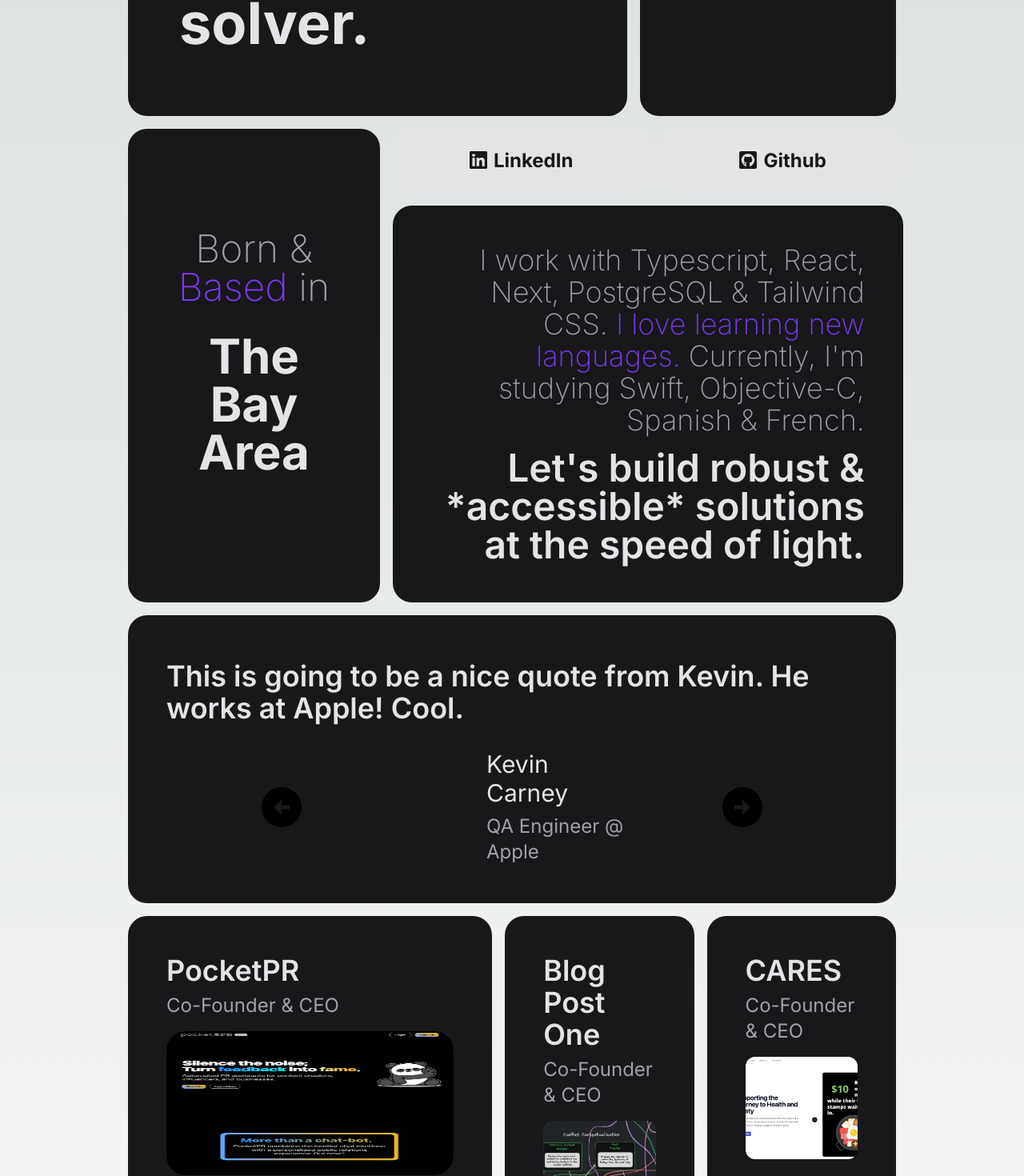
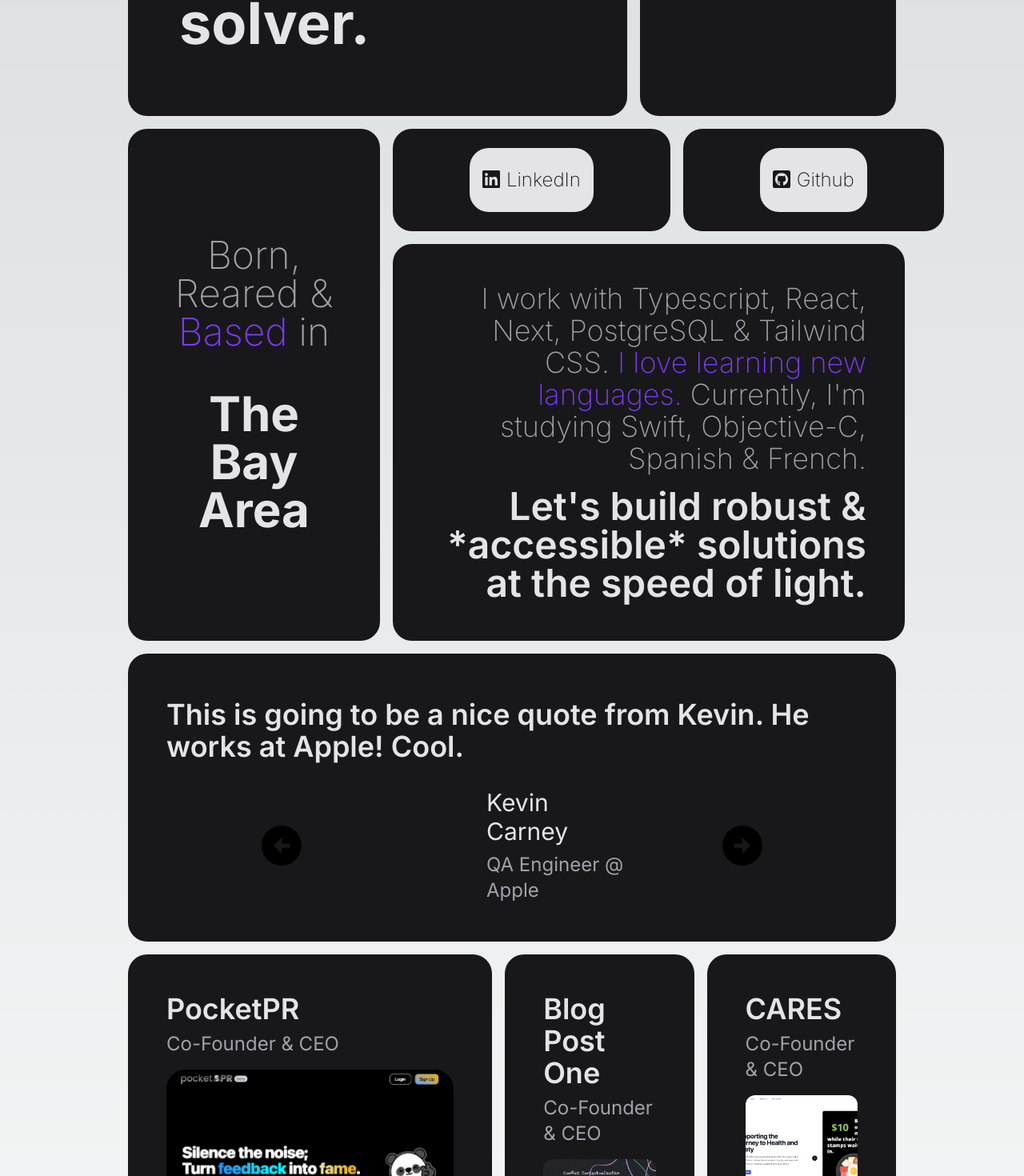
Before and after one commit to oconnorjohnson/portfolio, a Next.js app: page / in a window 1280 px wide. Shown: the part 551-2021 px from the top of the page at 80% size. Built offline with nearby package versions, Linux system fonts and the light colour scheme.

Commit message:
fixed social button colors

```diff
--- a/app/page.tsx
+++ b/app/page.tsx
@@ -134,10 +134,10 @@ export default function Home() {
           {/*Born and Based Card*/}
           <div className="hidden md:flex bg-zinc-900 text-center flex-col justify-center rounded-3xl md:w-1/3 p-10 md:p-12">
             <div className="text-4xl md:text-5xl leading-tight font-extralight  text-zinc-400">
-              Born & <span className="text-violet-600">Based</span> in
+              Born, Reared & <span className="text-violet-600">Based</span> in
             </div>
 
-            <div className="text-5xl md:text-6xl  py-8 px-10 leading-tight font-bold text-zinc-200">
+            <div className="text-5xl md:text-6xl  pt-12 px-10 leading-tight font-bold text-zinc-200">
               The Bay Area
             </div>
           </div>
@@ -146,22 +146,28 @@ export default function Home() {
           <div className="flex flex-col md:w-2/3">
             <div className="flex flex-row justify-between md:px-0">
               {/*LinkedIn Card*/}
+
               <Link
                 href="https://www.linkedin.com/in/oconnorjohnson"
-                className="bg-zinc-200 transition-colors hover:bg-white flex flex-row justify-center text-center px-4 sm:px-10 md:px-24 text-2xl font-bold text-zinc-900 rounded-3xl py-6 w-full"
+                className="bg-zinc-900 transition-colors hover:bg-white flex flex-row justify-center text-center px-4 sm:px-10 md:px-24 text-2xl font-bold text-zinc-200 rounded-3xl py-6 w-full"
               >
-                <FaLinkedin className="pr-2 text-3xl" />
-                <div>LinkedIn</div>
+                <div className="flex flex-row justify-center text-center px-4  text-2xl font-extralight text-zinc-900 rounded-3xl py-6 bg-zinc-200 hover:bg-zinc-800 transition-colors">
+                  <FaLinkedin className="pr-2 text-3xl" />
+                  <div>LinkedIn</div>
+                </div>
               </Link>
+
               {/*End LinkedIn Card*/}
               <div className="px-2" />
               {/*Github Card*/}
               <Link
                 href="https://www.github.com/oconnorjohnson"
-                className="bg-zinc-200 flex flex-row justify-center transition-colors hover:bg-white text-center px-4 sm:px-10 md:px-24 text-2xl font-bold text-zinc-900 rounded-3xl py-6 w-full"
+                className="bg-zinc-900 flex flex-row justify-center transition-colors hover:bg-white text-center px-4 sm:px-10 md:px-24 text-2xl font-bold text-zinc-200 rounded-3xl py-6 w-full"
               >
-                <FaGithubSquare className="pr-2 text-3xl" />
-                <div>Github</div>
+                <div className="flex flex-row justify-center text-center px-4 text-2xl font-extralight text-zinc-900 rounded-3xl py-6 bg-zinc-200 hover:bg-zinc-800 transition-colors">
+                  <FaGithubSquare className="pr-2 text-3xl" />
+                  <div>Github</div>
+                </div>
               </Link>
               {/*End Github Card*/}
             </div>
@@ -169,10 +175,10 @@ export default function Home() {
             {/*Born and Based Card*/}
             <div className="flex bg-zinc-900 text-center flex-col justify-center rounded-3xl md:w-1/3 p-10 md:p-12 md:hidden">
               <div className="text-3xl md:text-4xl leading-tight font-extralight pb-6 text-zinc-400">
-                Born & <span className="text-violet-600">Based</span> in
+                Born, Reared & <span className="text-violet-600">Based</span> in
               </div>
               <div className="py-1" />
-              <div className="text-3xl md:text-4xl  py-8 px-10 rounded-3xl leading-tight font-bold text-zinc-200">
+              <div className="text-3xl md:text-4xl  pt-8 px-10 rounded-3xl leading-tight font-bold text-zinc-200">
                 The Bay Area
               </div>
             </div>
@@ -280,7 +286,7 @@ export default function Home() {
                 </div>
               </div>
               <Image
-                height="250"
+                height="650"
                 width="500"
                 alt="pocketpr screenshot"
                 className="rounded-3xl"
```
